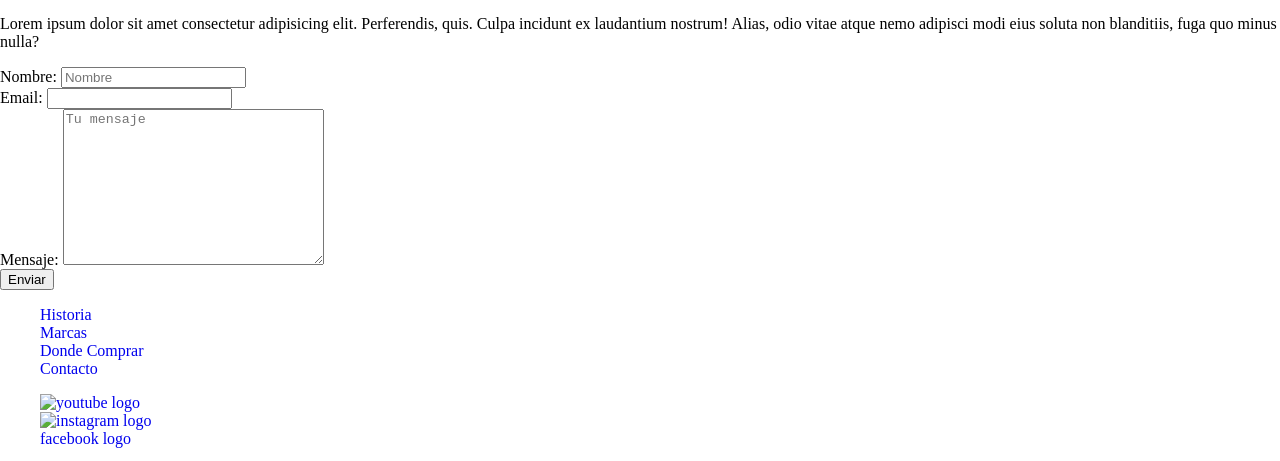
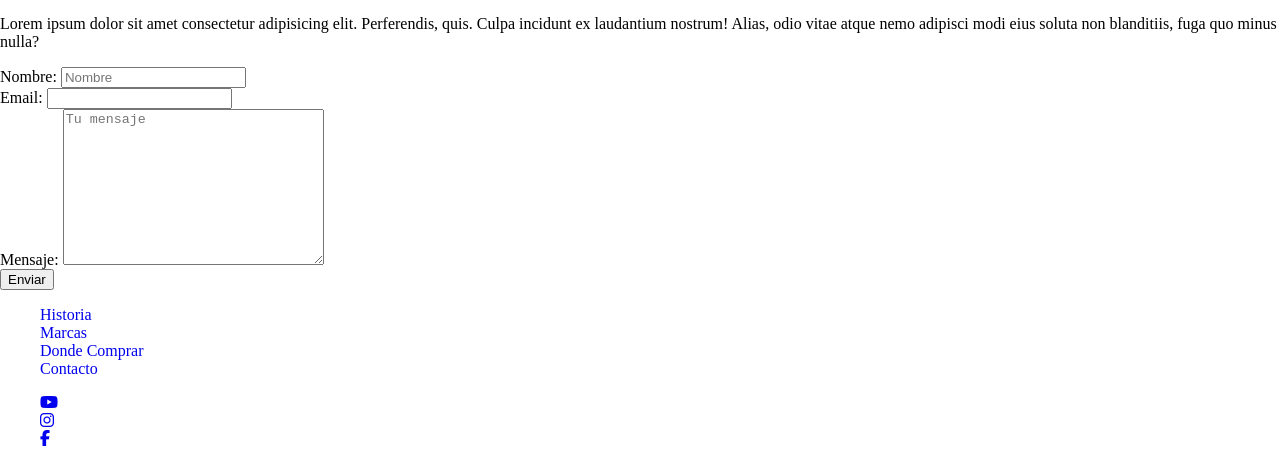
Before and after one commit to ryka2003/Entrega-final-Camale, a plain HTML site: page pages/contact.html in a window 1280 px wide. Shown: the part 1389-1850 px from the top of the page. Drawn offline with Linux system fonts and the light colour scheme.

Commit message:
ya estoy cansada

```diff
--- a/pages/contact.html
+++ b/pages/contact.html
@@ -78,14 +78,21 @@
         </div>
         <div>
             <ul>
-                <li><a href="#"><img src="" alt="youtube logo"></a></li>
-                <li><a href="#"><img src="" alt="instagram logo"></a></li>
-                <li><a href="#"><img src="" alt="">facebook logo</a></li>
+                <li><a href="https://www.youtube.com/" target="_blank"><i class="fa fa-youtube-play"
+                            aria-hidden="true"></i>
+
+                    </a></li>
+                <li><a href="https://www.instagram.com/" target="_blank"><i class="fa fa-instagram"
+                            aria-hidden="true"></i></a></li>
+                <li><a href="https://www.facebook.com/" target="_blank"><i class="fa fa-facebook"
+                            aria-hidden="true"></i></a></li>
             </ul>
             <p class="footer__copy">Copyright | 2023
             </p>
         </div>
     </footer>
+    <script src="https://kit.fontawesome.com/93a4c88572.js" crossorigin="anonymous"></script>
+
 </body>
 
 </html>
```
Also changed, not shown: index.html (+0 -1 lines), pages/history.html (+10 -3 lines), pages/to-buy.html (+9 -3 lines).
